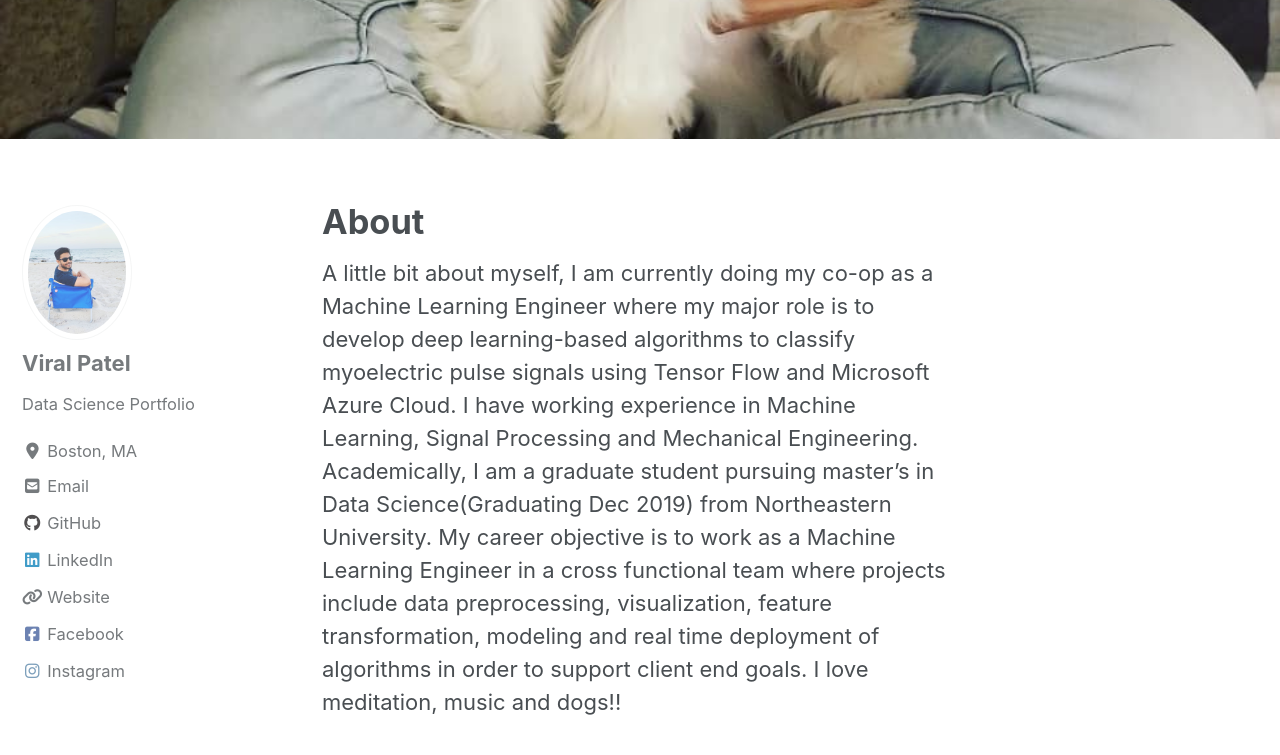
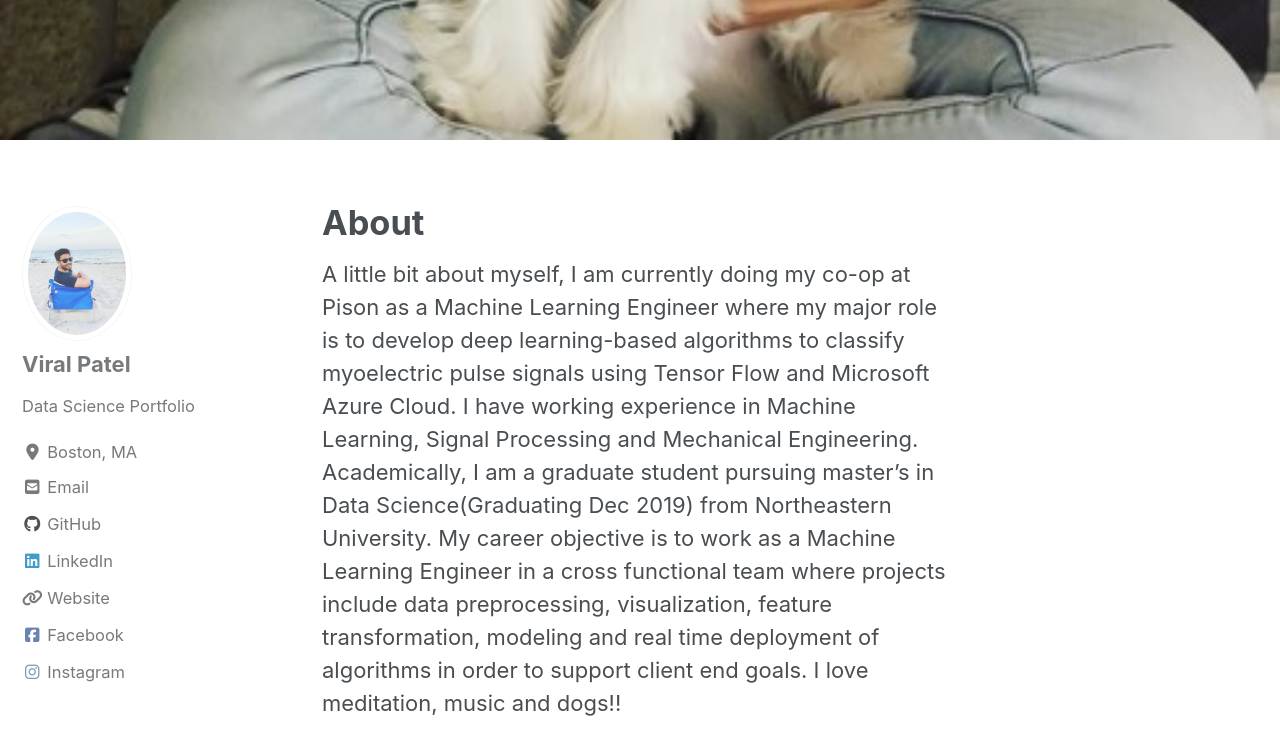
Before and after one commit to viralpatel3/viralpatel3.github.io, a Jekyll site: the page built from _pages/about.md, in a window 1280 px wide and 900 px high, scrolled down 1550 px. Shown: the top 755 px of the window. Built offline with Jekyll 4.4.1, drawn with Linux system fonts in a browser that asks for light colours; cached includes are drawn as plain includes; nearby versions of some CDN libraries.

Commit message:
resized the about image

```diff
--- a/_pages/about.md
+++ b/_pages/about.md
@@ -2,7 +2,7 @@
 title: "About"
 permalink: /about/
 header:
-  image: "/images/dog.jpg"
+  image: "/images/dog_resized.jpg"
 ---
 
- A little bit about myself, I am currently doing my co-op as a Machine Learning Engineer where my major role is to develop deep learning-based algorithms to classify myoelectric pulse signals using Tensor Flow and Microsoft Azure Cloud. I have working experience in Machine Learning, Signal Processing and Mechanical Engineering.  Academically, I am a graduate student pursuing master’s in Data Science(Graduating Dec 2019) from Northeastern University. My career objective is to work as a Machine Learning Engineer in a cross functional team where projects include data preprocessing, visualization, feature transformation, modeling and real time deployment of algorithms in order to support client end goals. I love meditation, music and dogs!!
+ A little bit about myself, I am currently doing my co-op at Pison as a Machine Learning Engineer where my major role is to develop deep learning-based algorithms to classify myoelectric pulse signals using Tensor Flow and Microsoft Azure Cloud. I have working experience in Machine Learning, Signal Processing and Mechanical Engineering.  Academically, I am a graduate student pursuing master’s in Data Science(Graduating Dec 2019) from Northeastern University. My career objective is to work as a Machine Learning Engineer in a cross functional team where projects include data preprocessing, visualization, feature transformation, modeling and real time deployment of algorithms in order to support client end goals. I love meditation, music and dogs!!
```
Also changed, not shown: images/dog_resized.jpg (added).
